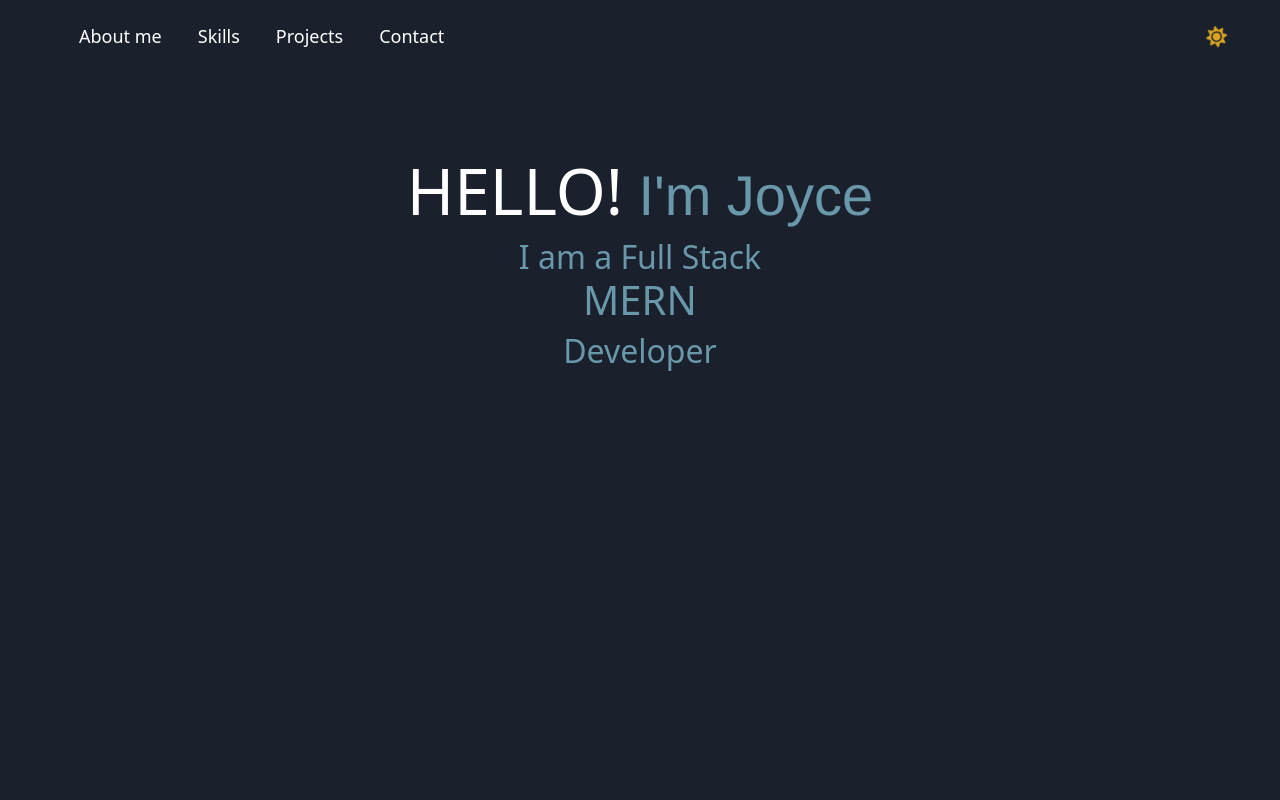
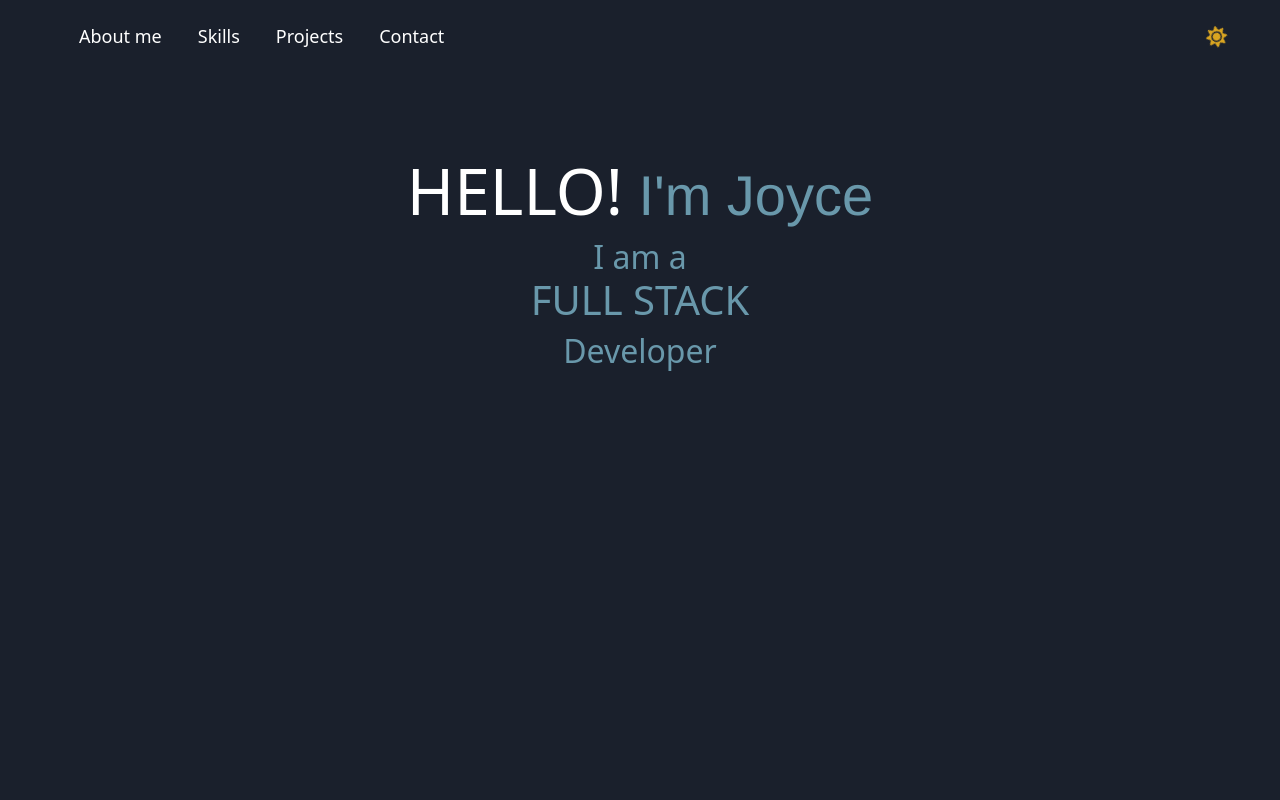
Before and after one commit to gethziyaljoyce/portfolio, a React (Create React App) app: page / in a window 1280 px wide. Shown: the top 800 px of the page. Built offline with nearby package versions, Linux system fonts and the light colour scheme.

Commit message:
Update Home.jsx

```diff
--- a/src/components/Home.jsx
+++ b/src/components/Home.jsx
@@ -14,7 +14,7 @@ const Home = ({ darkMode }) => {
               HELLO!<code> I'm Joyce</code>
             </h1>
             <h2 className="lead" align="center">
-              I am a Full Stack <h1>MERN</h1> Developer
+              I am a <h1>FULL STACK</h1> Developer
             </h2>
           </Col>
         </Row>
```
